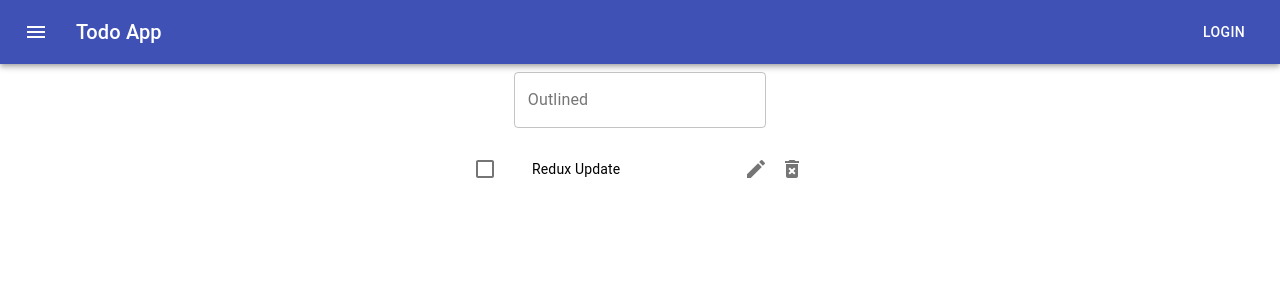
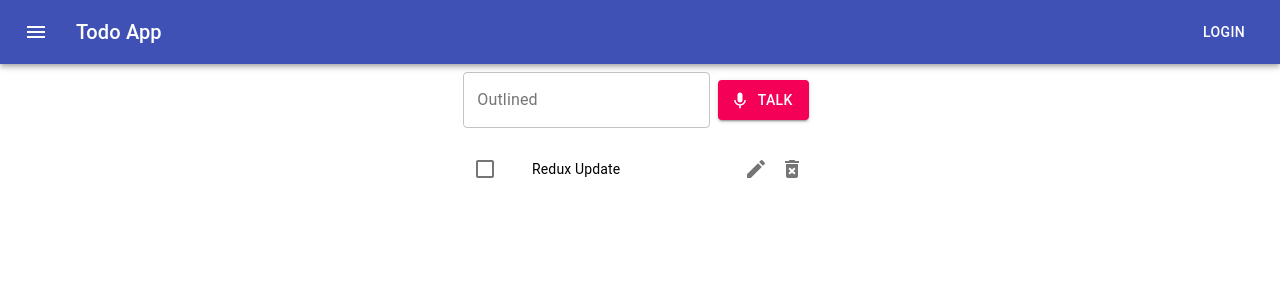
Before and after one commit to G1anpierre/react-todo-app, a React (Create React App) app: page / in a window 1280 px wide. Shown: the top 300 px of the page. Built offline with nearby package versions, Linux system fonts and the light colour scheme.

Commit message:
add SpeechRecognition feature

```diff
--- a/src/components/Input.js
+++ b/src/components/Input.js
@@ -1,29 +1,97 @@
-import React, { useRef } from "react";
+import React, { useState, useEffect } from "react";
 import { makeStyles } from "@material-ui/core/styles";
 import TextField from "@material-ui/core/TextField";
+
+import Button from "@material-ui/core/Button";
+import KeyboardVoiceIcon from "@material-ui/icons/KeyboardVoice";
 import { connect } from "react-redux";
 import { addtodo } from "../actions";
+
+const SpeechRecognition =
+  window.SpeechRecognition || window.webkitSpeechRecognition;
+const recognition = new SpeechRecognition();
+
+recognition.recognition = true;
+recognition.interimResults = true;
+recognition.lang = "es-PE";
 
 const useStyles = makeStyles((theme) => ({
   root: {
     "& > *": {
       margin: theme.spacing(1),
-      width: "25ch",
+      width: "35ch",
+      display: "flex",
+      justifyContent: "center",
     },
+  },
+  button: {
+    margin: theme.spacing(1),
   },
 }));
 
 const Input = ({ addtodo }) => {
   const classes = useStyles();
-  const inputEl = useRef();
+  const [state, setState] = useState({
+    search: "",
+    listen: false,
+  });
 
+  const { search, listen } = state;
   function handleSubmit(event) {
     event.preventDefault();
-    let endValue = inputEl.current.value;
-    console.log(endValue);
-    addtodo(endValue);
-    inputEl.current.value = "";
+    addtodo(search);
+    setState((prevState) => ({
+      ...prevState,
+      search: "",
+    }));
   }
+
+  function handleChange(event) {
+    event.preventDefault();
+    setState((prevState) => ({
+      ...prevState,
+      search: event.target.value,
+    }));
+  }
+
+  function handleLisening() {
+    setState((prevState) => ({
+      ...prevState,
+      listen: !listen,
+    }));
+  }
+
+  useEffect(() => {
+    function nowListen() {
+      recognition.start();
+
+      let finalTranscript = "";
+      recognition.onresult = (event) => {
+        let interimTranscript = "";
+
+        for (let i = event.resultIndex; i < event.results.length; i++) {
+          const transcript = event.results[i][0].transcript;
+          if (event.results[i].isFinal) finalTranscript += transcript + " ";
+          else interimTranscript += transcript;
+        }
+
+        update(finalTranscript);
+      };
+    }
+    if (listen) {
+      nowListen();
+    }
+  }, [listen]);
+
+  function update(word) {
+    console.log(word);
+    setState((prevState) => ({
+      ...prevState,
+      search: word,
+    }));
+  }
+
+  console.log("is listening : ? ", listen);
 
   return (
     <>
@@ -33,12 +101,24 @@ const Input = ({ addtodo }) => {
         autoComplete="off"
         onSubmit={handleSubmit}
       >
-        <TextField
-          id="outlined-basic"
-          label="Outlined"
-          variant="outlined"
-          inputRef={inputEl}
-        />
+        <div>
+          <TextField
+            id="outlined-basic"
+            label="Outlined"
+            variant="outlined"
+            value={search}
+            onChange={handleChange}
+          />
+          <Button
+            variant="contained"
+            color="secondary"
+            className={classes.button}
+            startIcon={<KeyboardVoiceIcon />}
+            onClick={handleLisening}
+          >
+            Talk
+          </Button>
+        </div>
       </form>
     </>
   );
--- a/src/reducer/index.js
+++ b/src/reducer/index.js
@@ -11,7 +11,7 @@ function reducer(state = initialState, action) {
       return {
         todos: [
           ...state.todos,
-          { name: action.payload, id: uuidv4(), idDone: false },
+          { name: action.payload, id: uuidv4(), isDone: false },
         ],
       };
     case DELETE_TODO:
```
